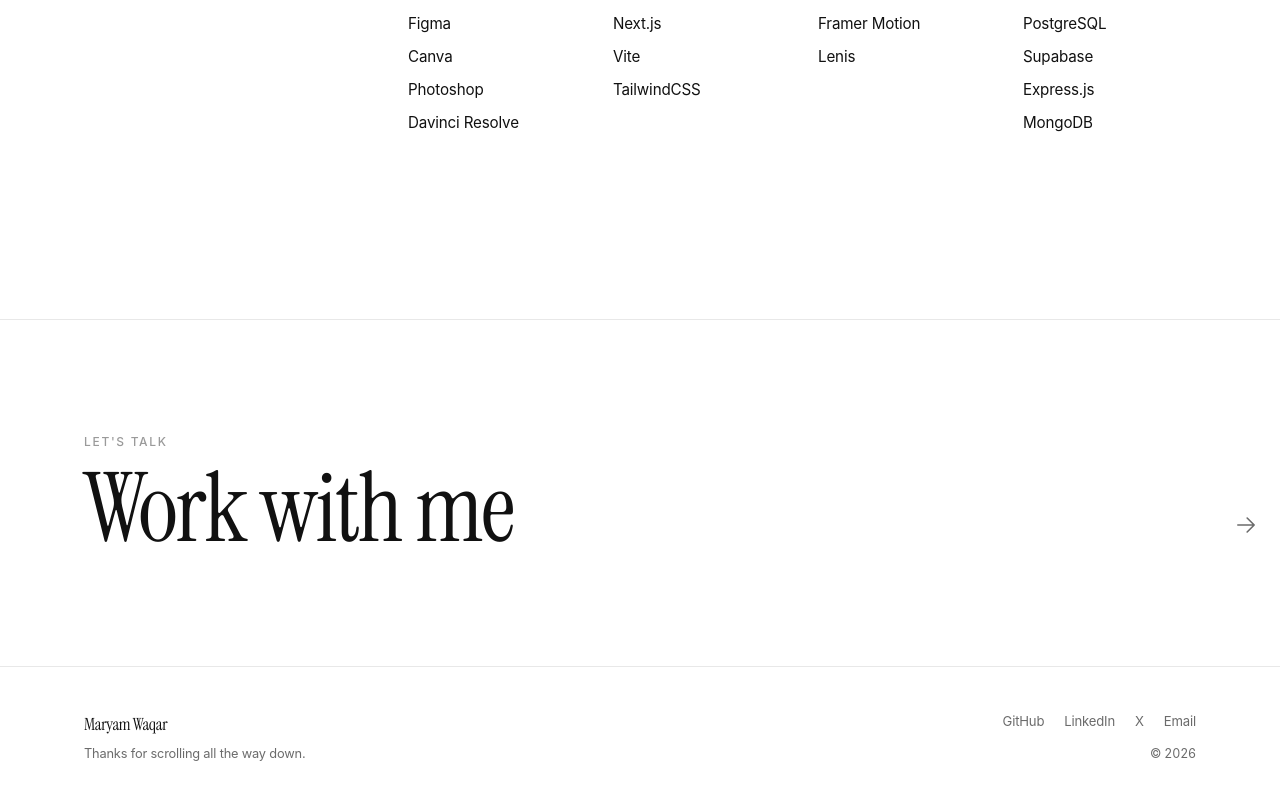
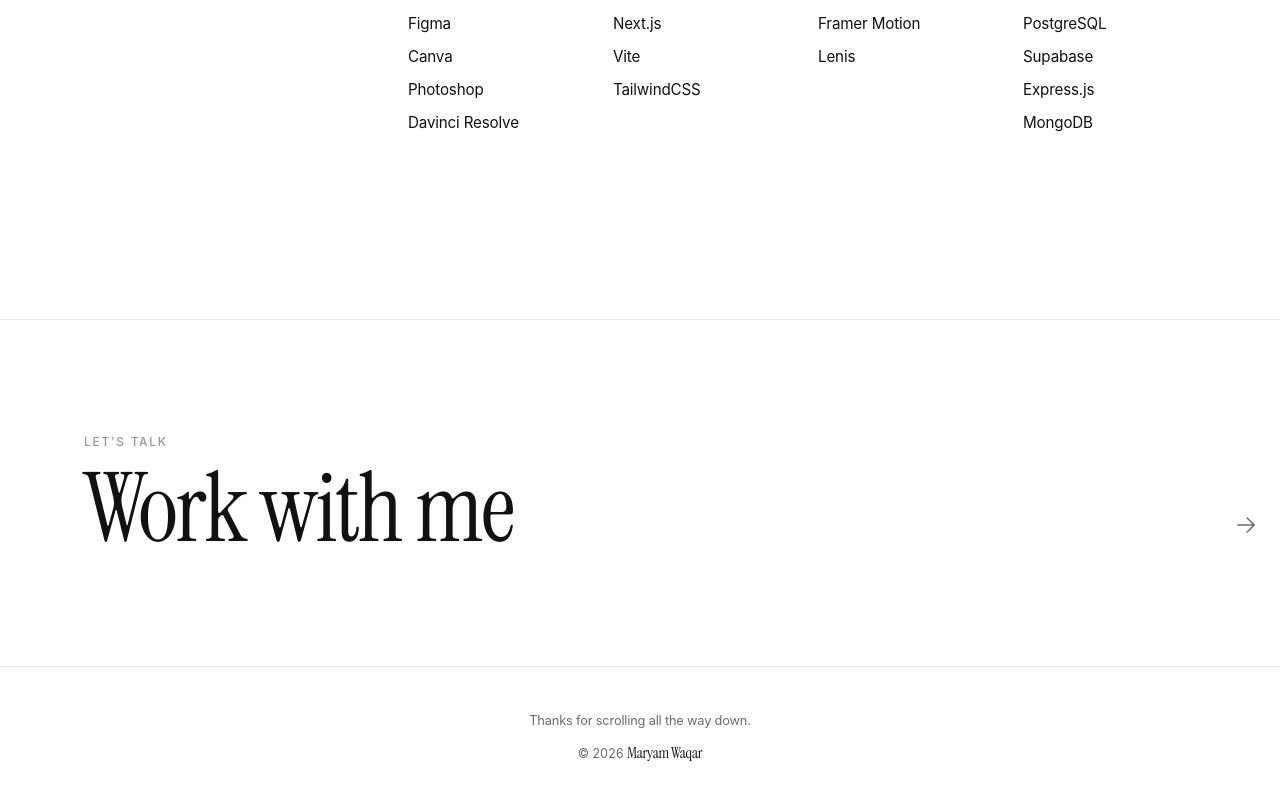
Before and after one commit to maryamwaqar1305/mrymwaq, a React (Vite) app: page /about in a window 1280 px wide. Shown: the part 3765-4565 px from the top of the page. Built offline with nearby package versions, Linux system fonts and the light colour scheme.

Commit message:
modified:   src/components/Footer.css         modified:   src/components/Footer.jsx         modified:   src/components/Nav.css         modified:   src/components/Nav.jsx

```diff
--- a/src/components/Footer.css
+++ b/src/components/Footer.css
@@ -5,44 +5,15 @@
 
 .footer__inner {
   display: flex;
-  justify-content: space-between;
-  align-items: flex-end;
-  gap: 2rem;
-  flex-wrap: wrap;
-}
-
-.footer__name {
-  font-family: var(--font-serif);
-  font-size: 1.05rem;
-  letter-spacing: -0.02em;
+  flex-direction: column;
+  align-items: center;
+  text-align: center;
+  gap: 0.6rem;
 }
 
 .footer__thanks {
   color: var(--text-2);
   font-size: 0.8rem;
-  margin-top: 0.35rem;
-}
-
-.footer__meta {
-  display: flex;
-  flex-direction: column;
-  align-items: flex-end;
-  gap: 0.75rem;
-}
-
-.footer__social {
-  display: flex;
-  gap: 1.25rem;
-  font-size: 0.82rem;
-}
-
-.footer__social a {
-  color: var(--text-2);
-  transition: color 0.3s var(--ease);
-}
-
-.footer__social a:hover {
-  color: var(--text);
 }
 
 .footer__year {
@@ -51,8 +22,9 @@
   font-variant-numeric: tabular-nums;
 }
 
-@media (max-width: 560px) {
-  .footer__meta {
-    align-items: flex-start;
-  }
+.footer__name {
+  font-family: var(--font-serif);
+  font-size: 0.95rem;
+  letter-spacing: -0.02em;
+  color: var(--text);
 }
--- a/src/components/Footer.jsx
+++ b/src/components/Footer.jsx
@@ -6,19 +6,10 @@ export default function Footer() {
   return (
     <footer className="footer">
       <div className="container footer__inner">
-        <div className="footer__brand">
-          <span className="footer__name">{profile.navname}</span>
-          <p className="footer__thanks">Thanks for scrolling all the way down.</p>
-        </div>
-        <div className="footer__meta">
-          <div className="footer__social">
-            <a href={profile.github} target="_blank" rel="noreferrer">GitHub</a>
-            <a href={profile.linkedin} target="_blank" rel="noreferrer">LinkedIn</a>
-            <a href={profile.x} target="_blank" rel="noreferrer">X</a>
-            <a href={`mailto:${profile.email}`}>Email</a>
-          </div>
-          <span className="footer__year">© {year}</span>
-        </div>
+        <p className="footer__thanks">Thanks for scrolling all the way down.</p>
+        <p className="footer__year">
+          © {year} <span className="footer__name">{profile.navname}</span>
+        </p>
       </div>
     </footer>
   );
--- a/src/components/Nav.css
+++ b/src/components/Nav.css
@@ -176,3 +176,13 @@
     display: flex;
   }
 }
+/* Fallback lock for when Lenis is off (reduced-motion users). */
+body.no-scroll {
+  overflow: hidden;
+}
+
+/* Drawer sits above the page but below nothing else; it is a sibling of
+   <header>, so inset:0 correctly resolves against the viewport. */
+.nav__drawer {
+  overflow-y: auto;
+}
--- a/src/components/Nav.jsx
+++ b/src/components/Nav.jsx
@@ -1,11 +1,14 @@
 import { useEffect, useState } from "react";
-import { Link } from "react-router-dom";
+import { Link, useNavigate, useLocation } from "react-router-dom";
 import { nav, profile } from "../data/content";
+import { scrollToHash, getLenis } from "../lib/lenis";
 import "./Nav.css";
 
 export default function Nav() {
   const [scrolled, setScrolled] = useState(false);
   const [open, setOpen] = useState(false);
+  const navigate = useNavigate();
+  const location = useLocation();
 
   useEffect(() => {
     const onScroll = () => setScrolled(window.scrollY > 24);
@@ -14,11 +17,72 @@ export default function Nav() {
     return () => window.removeEventListener("scroll", onScroll);
   }, []);
 
+  // Lock scrolling while the drawer is open.
+  // NOTE: do NOT set an inline overflow on <html> here. Lenis owns that
+  // property via its .lenis-stopped class; an inline style beats the class
+  // and, if it ever fails to clear, kills scrolling across the whole site.
   useEffect(() => {
-    document.documentElement.style.overflow = open ? "hidden" : "";
+    const lenis = getLenis();
+    if (open) {
+      if (lenis) lenis.stop();
+      else document.body.classList.add("no-scroll");
+    } else {
+      if (lenis) lenis.start();
+      else document.body.classList.remove("no-scroll");
+    }
+    // Safety net: never leave the page locked.
+    return () => {
+      getLenis()?.start();
+      document.body.classList.remove("no-scroll");
+      document.documentElement.style.removeProperty("overflow");
+    };
   }, [open]);
 
+  // Close the drawer if the viewport grows past the mobile breakpoint.
+  // Otherwise `open` stays true and the scroll lock persists on desktop.
+  useEffect(() => {
+    const mq = window.matchMedia("(min-width: 761px)");
+    const onChange = (e) => {
+      if (e.matches) setOpen(false);
+    };
+    mq.addEventListener("change", onChange);
+    return () => mq.removeEventListener("change", onChange);
+  }, []);
+
+  // Close the drawer whenever the route changes.
+  useEffect(() => {
+    setOpen(false);
+  }, [location.pathname]);
+
+  // Hash links (/#work, /#contact): scroll if the target is already on this
+  // page, otherwise route home and let Home.jsx scroll on arrival.
+  // Checking the DOM (not the pathname) matters because App renders Home at
+  // "/", "/work", "/contact", "/designs" and "*".
+  const handleClick = (e, href) => {
+    setOpen(false);
+
+    if (!href.startsWith("/#")) return; // "/about" - let <Link> handle it
+
+    e.preventDefault();
+    const hash = href.slice(1); // "#work" | "#contact"
+
+    if (!document.querySelector(hash)) {
+      navigate(href);
+      return;
+    }
+
+    // Wait for the drawer to close and the scroll lock to lift. Scrolling
+    // synchronously here gets swallowed while the page is still locked.
+    requestAnimationFrame(() => {
+      requestAnimationFrame(() => {
+        scrollToHash(hash, { immediate: true, force: true });
+        window.history.replaceState(null, "", href);
+      });
+    });
+  };
+
   return (
+    <>
       <header className={`nav ${scrolled ? "nav--scrolled" : ""}`}>
         <div className="container nav__inner">
           <Link to="/" className="nav__logo" onClick={() => setOpen(false)}>
@@ -26,7 +90,17 @@ export default function Nav() {
           </Link>
 
           <nav className="nav__links" aria-label="Primary">
-          {nav.map((item) => (
+            {nav.map((item) =>
+              item.href.startsWith("/#") ? (
+                <a
+                  key={item.href}
+                  href={item.href}
+                  className="nav__link"
+                  onClick={(e) => handleClick(e, item.href)}
+                >
+                  {item.label}
+                </a>
+              ) : (
                 <Link
                   key={item.href}
                   to={item.href}
@@ -35,7 +109,8 @@ export default function Nav() {
                 >
                   {item.label}
                 </Link>
-          ))}
+              )
+            )}
             <a
               href={profile.resume}
               target="_blank"
@@ -57,10 +132,27 @@ export default function Nav() {
             <span />
           </button>
         </div>
+      </header>
 
+      {/* Must live OUTSIDE <header>: .nav--scrolled applies backdrop-filter,
+          which makes the header a containing block for position:fixed children.
+          Inside it, this drawer sizes itself to the 72px header instead of the
+          viewport and its links spill out over the page. */}
       <div className={`nav__drawer ${open ? "is-open" : ""}`}>
         <nav aria-label="Mobile">
-          {nav.map((item, i) => (
+          {nav.map((item, i) =>
+            item.href.startsWith("/#") ? (
+              <a
+                key={item.href}
+                href={item.href}
+                className="nav__drawer-link"
+                style={{ transitionDelay: `${open ? 0.08 + i * 0.05 : 0}s` }}
+                onClick={(e) => handleClick(e, item.href)}
+              >
+                <span className="nav__drawer-index">0{i + 1}</span>
+                {item.label}
+              </a>
+            ) : (
               <Link
                 key={item.href}
                 to={item.href}
@@ -71,7 +163,8 @@ export default function Nav() {
                 <span className="nav__drawer-index">0{i + 1}</span>
                 {item.label}
               </Link>
-          ))}
+            )
+          )}
           <a
             href={profile.resume}
             target="_blank"
@@ -85,6 +178,6 @@ export default function Nav() {
           </a>
         </nav>
       </div>
-    </header>
+    </>
   );
 }
```
Lines whose indentation alone changed are shown as unchanged.
